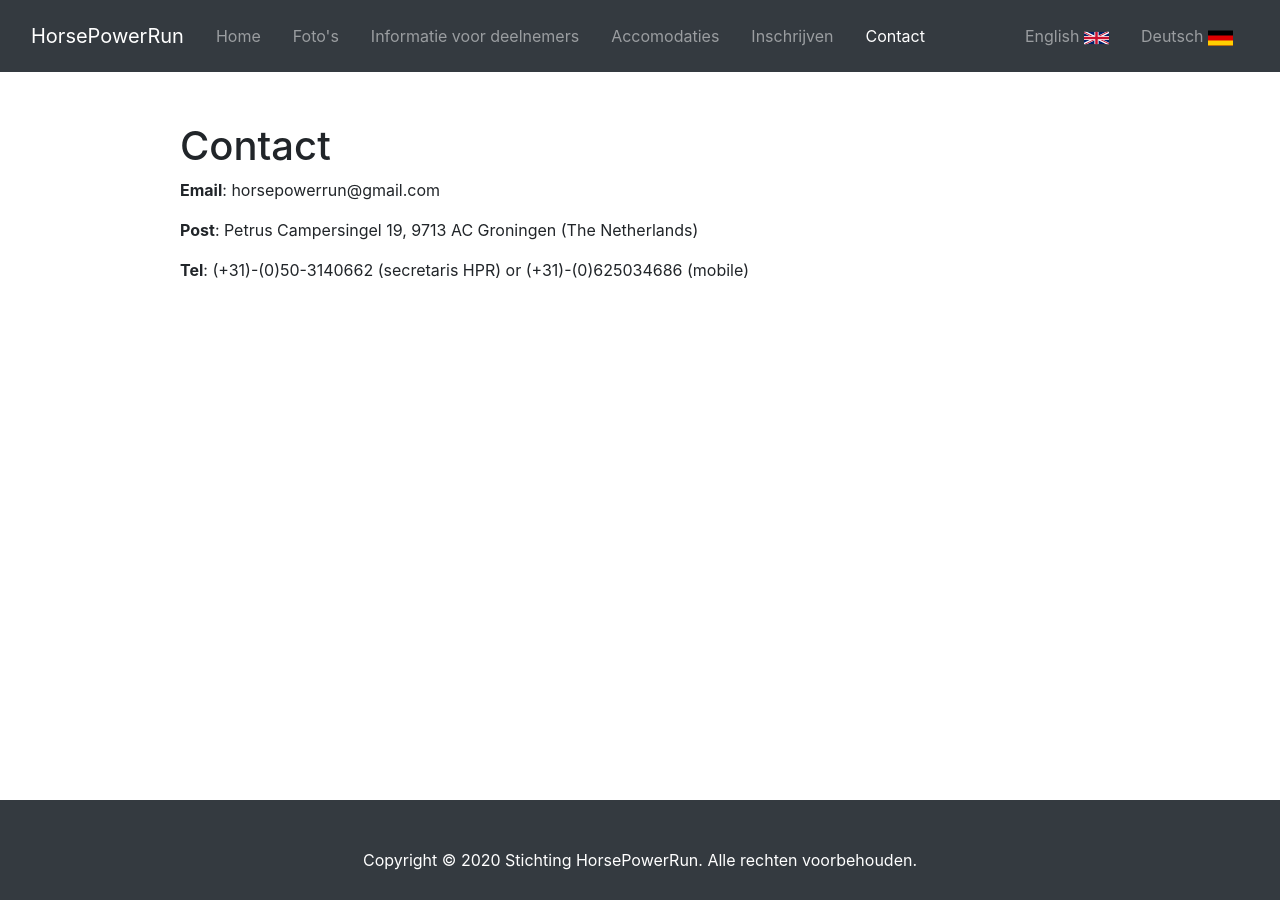
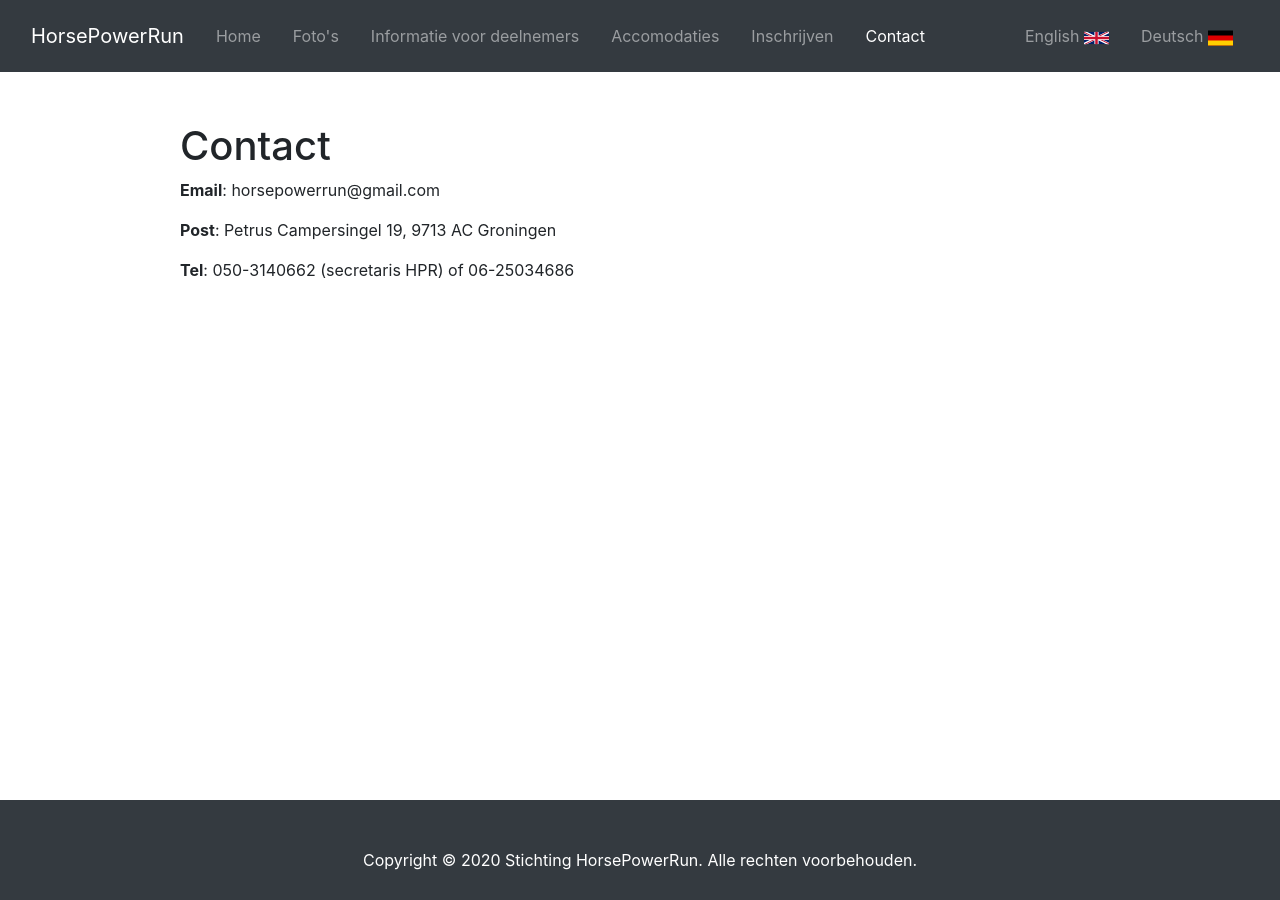
Before and after one commit to nielshuman/HorsePowerRun, a Jekyll site: the page built from nl/contact.md, in a window 1280 px wide. Built offline with Jekyll 4.4.1, drawn with Linux system fonts in a browser that asks for light colours.

Commit message:
Update contact.md

```diff
--- a/nl/contact.md
+++ b/nl/contact.md
@@ -1,10 +1,11 @@
 ---
 title: Contact
+published: true
 ---
 # Contact
 
 **Email**: horsepowerrun@gmail.com
 
-**Post**: Petrus Campersingel 19, 9713 AC Groningen (The Netherlands)
+**Post**: Petrus Campersingel 19, 9713 AC Groningen
 
-**Tel**: (+31)-(0)50-3140662 (secretaris HPR) or (+31)-(0)625034686 (mobile)
+**Tel**: 050-3140662 (secretaris HPR) of 06-25034686
```
